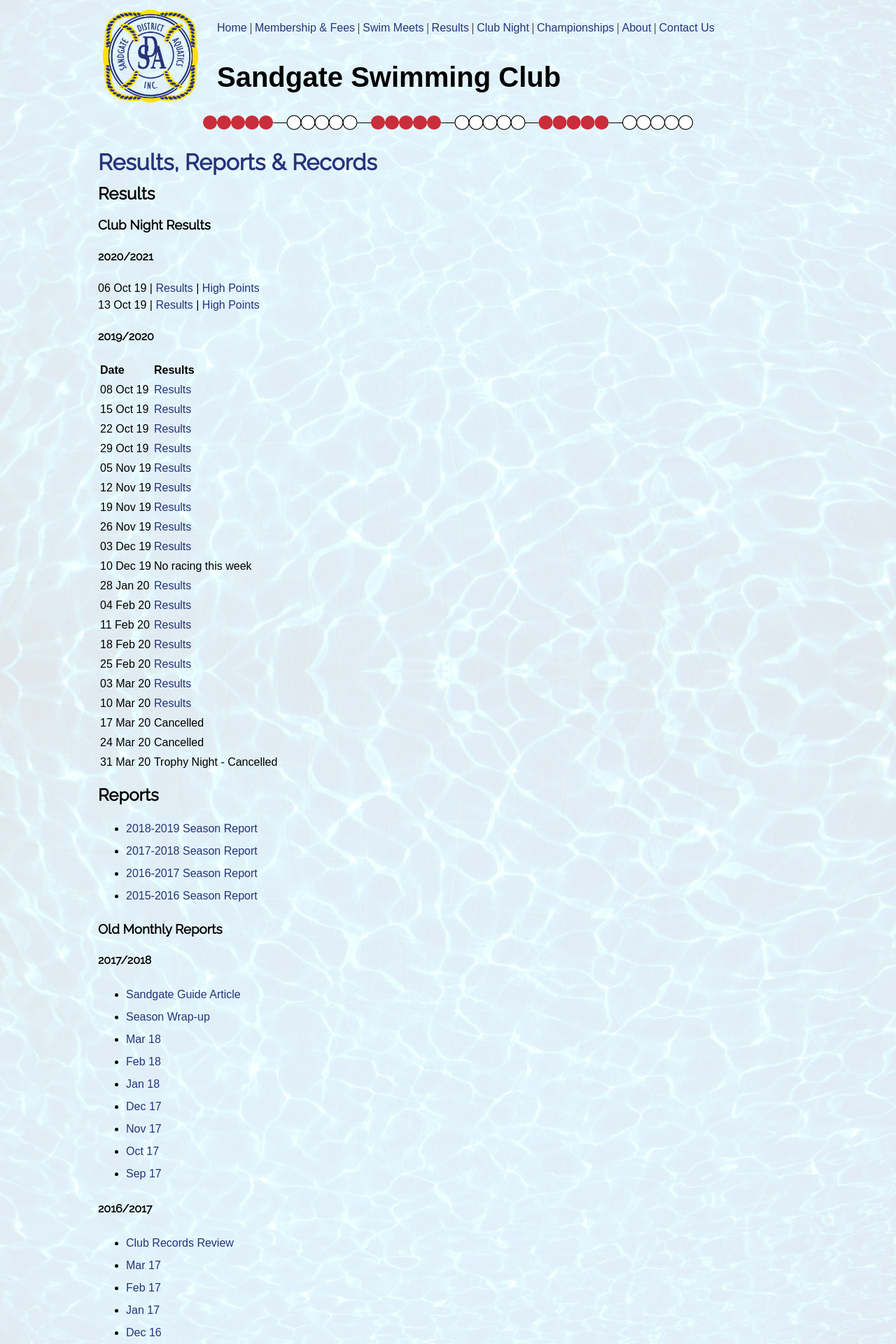
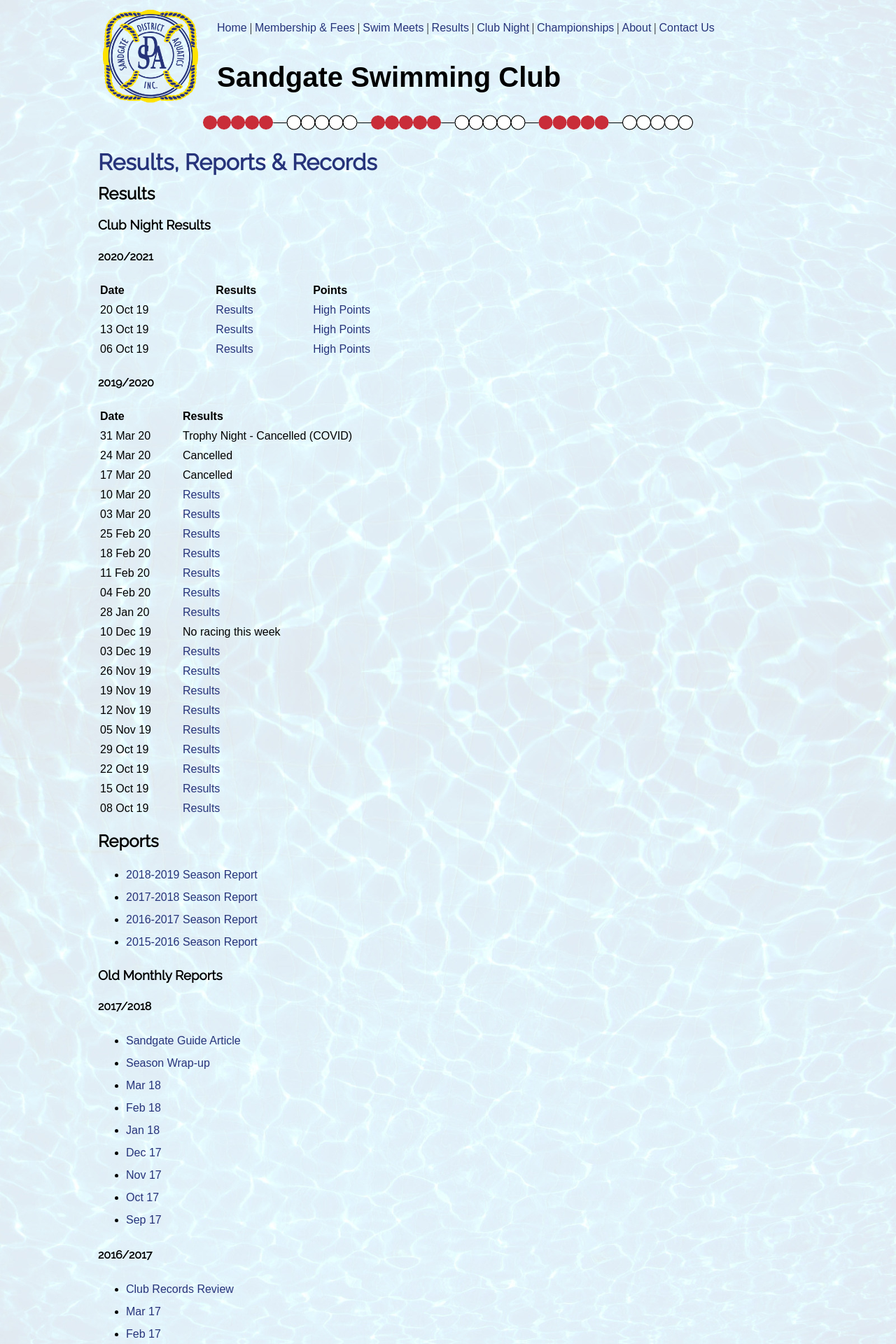
Before and after one commit to sandswim/website, a Jekyll site: the page built from pages/results.md, in a window 1280 px wide. Shown: the top 1920 px of the page at 70% size. Built offline with Jekyll 4.4.1, drawn with Linux system fonts in a browser that asks for light colours.

Commit message:
20 Oct results

```diff
--- a/_layouts/page.html
+++ b/_layouts/page.html
@@ -79,6 +79,10 @@
             display: grid;
             grid-template-rows: 50px 100px;
         }
+
+        table {
+            width: 50%;
+        }
     </style>
 </head>
 <body>
--- a/pages/results.md
+++ b/pages/results.md
@@ -8,33 +8,38 @@ permalink: /results
 ### Club Night Results
 
 #### 2020/2021
+
+**Date** | **Results** | **Points**
+--- | --- | ---
+20 Oct 19 | [Results](files/results/ClubNight-2020-10-20.pdf) | [High Points](files/results/HighPoints-2020-10-20.pdf)
+13 Oct 19 | [Results](files/results/ClubNight-2020-10-13.pdf) | [High Points](files/results/HighPoints-2020-10-13.pdf)
 06 Oct 19 | [Results](files/results/ClubNight-2020-10-06.pdf) | [High Points](files/results/HighPoints-2020-10-06.pdf)
-13 Oct 19 | [Results](files/results/ClubNight-2020-10-13.pdf) | [High Points](files/results/HighPoints-2020-10-13.pdf)
+
 
 #### 2019/2020
 
 **Date** | **Results**
 --- | ---
+31 Mar 20 | Trophy Night - Cancelled (COVID)
+24 Mar 20 | Cancelled
+17 Mar 20 | Cancelled
+10 Mar 20 | [Results](files/results/ClubNight-2020-03-10.pdf)
+03 Mar 20 | [Results](files/results/ClubNight-2020-03-03.pdf)
+25 Feb 20 | [Results](files/results/ClubNight-2020-02-25.pdf)
+18 Feb 20 | [Results](files/results/ClubNight-2020-02-18.pdf)
+11 Feb 20 | [Results](files/results/ClubNight-2020-02-11.pdf)
+04 Feb 20 | [Results](files/results/ClubNight-2020-02-04.pdf)
+28 Jan 20 | [Results](files/results/ClubNight-2020-01-28.pdf)
+10 Dec 19 | No racing this week
+03 Dec 19 | [Results](files/results/ClubNight-2019-12-03.pdf)
+26 Nov 19 | [Results](files/results/ClubNight-2019-11-26.pdf)
+19 Nov 19 | [Results](files/results/ClubNight-2019-11-19.pdf)
+12 Nov 19 | [Results](files/results/ClubNight-2019-11-12.pdf)
+05 Nov 19 | [Results](files/results/ClubNight-2019-11-05.pdf)
+29 Oct 19 | [Results](files/results/ClubNight-2019-10-29.pdf)
+22 Oct 19 | [Results](files/results/ClubNight-2019-10-22.pdf)
+15 Oct 19 | [Results](files/results/ClubNight-2019-10-15.pdf)
 08 Oct 19 | [Results](files/results/ClubNight-2019-10-08.pdf)
-15 Oct 19 | [Results](files/results/ClubNight-2019-10-15.pdf)
-22 Oct 19 | [Results](files/results/ClubNight-2019-10-22.pdf)
-29 Oct 19 | [Results](files/results/ClubNight-2019-10-29.pdf)
-05 Nov 19 | [Results](files/results/ClubNight-2019-11-05.pdf)
-12 Nov 19 | [Results](files/results/ClubNight-2019-11-12.pdf)
-19 Nov 19 | [Results](files/results/ClubNight-2019-11-19.pdf)
-26 Nov 19 | [Results](files/results/ClubNight-2019-11-26.pdf)
-03 Dec 19 | [Results](files/results/ClubNight-2019-12-03.pdf)
-10 Dec 19 | No racing this week
-28 Jan 20 | [Results](files/results/ClubNight-2020-01-28.pdf)
-04 Feb 20 | [Results](files/results/ClubNight-2020-02-04.pdf)
-11 Feb 20 | [Results](files/results/ClubNight-2020-02-11.pdf)
-18 Feb 20 | [Results](files/results/ClubNight-2020-02-18.pdf)
-25 Feb 20 | [Results](files/results/ClubNight-2020-02-25.pdf)
-03 Mar 20 | [Results](files/results/ClubNight-2020-03-03.pdf)
-10 Mar 20 | [Results](files/results/ClubNight-2020-03-10.pdf)
-17 Mar 20 | Cancelled
-24 Mar 20 | Cancelled
-31 Mar 20 | Trophy Night - Cancelled
 
 ## Reports
 * [2018-2019 Season Report](files/reports/2018-19-Season-Report.pdf)
```
Also changed, not shown: 2 other files.
